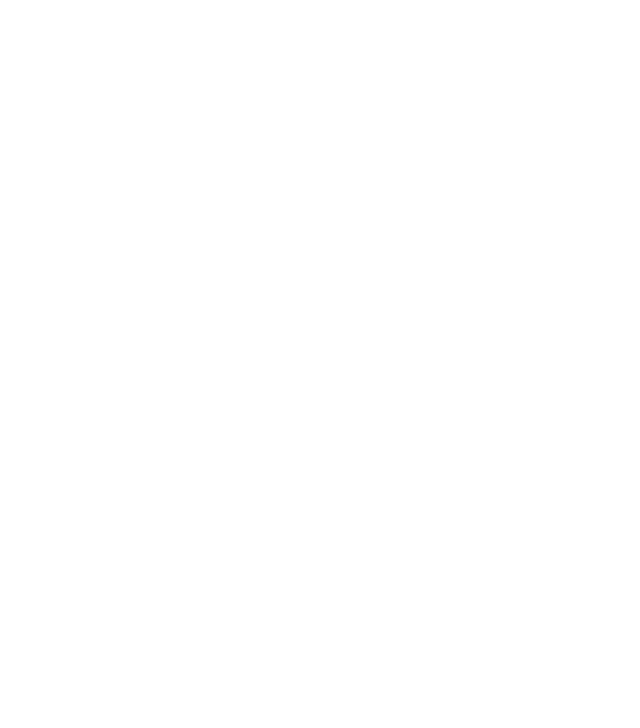
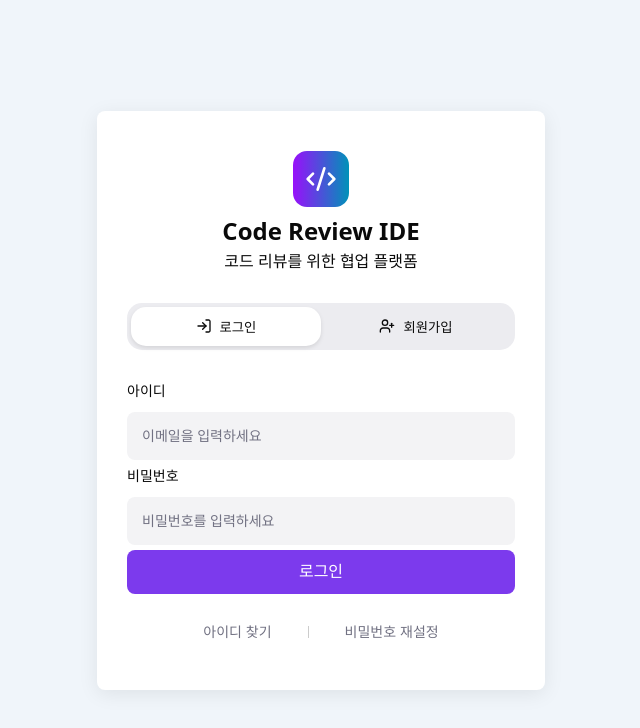
Before and after one commit to deepdive15-team1/WEB_IDE-FE, a React (Vite) app: page / in a window 1280 px wide. Before the commit this address had no page. Shown: the top 728 px of the page, without its empty margins (319-959 px from the left). Built offline with nearby package versions, Linux system fonts and the light colour scheme.

Commit message:
[FEAT] App.jsx에 인증 페이지 연동 및 라우팅 설정

```diff
--- a/src/App.jsx
+++ b/src/App.jsx
@@ -1,5 +1,6 @@
 import { Routes, Route } from 'react-router-dom';
 import Post from './pages/Post';
+import AuthPage from './pages/AuthPage';
 
 import './App.css';
 
@@ -7,7 +8,7 @@
   return (
     <Routes>
       {/* path="/"에 대한 element={}를 회원가입,로그인 부분으로 바꿔주세요  */}
-      {/* <Route path="/" element={<Post />} />   */}
+      <Route path="/" element={<AuthPage />} />
       <Route path="/post" element={<Post />} />
     </Routes>
   )
```
